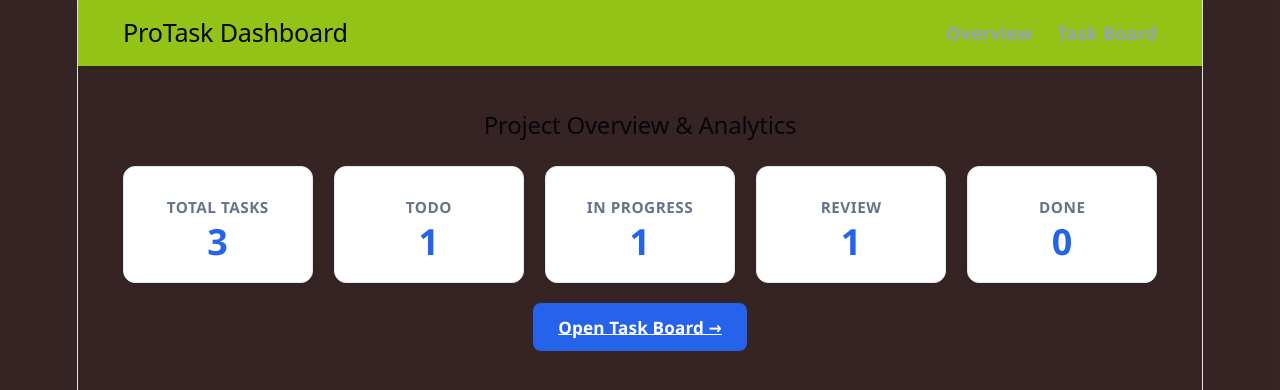
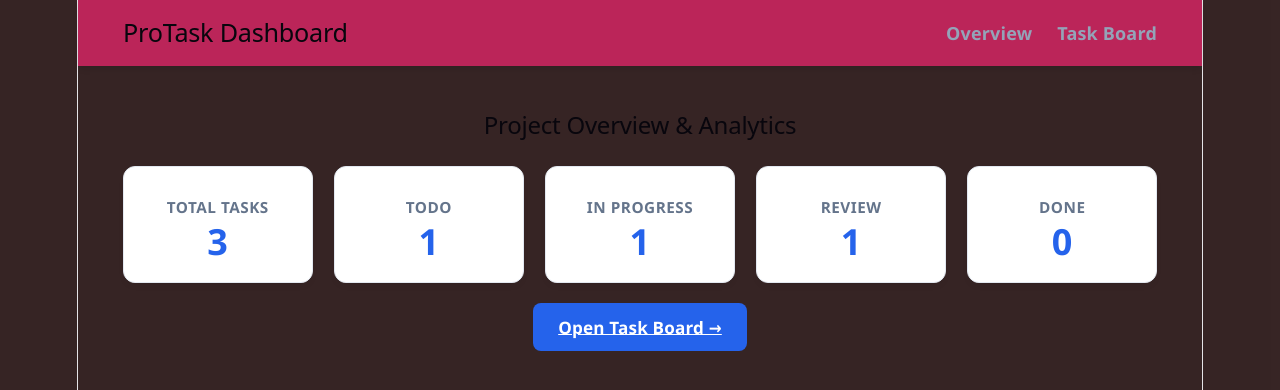
Before and after one commit to Inbatamilan7/Project-dashboard, a React (Vite) app: page / in a window 1280 px wide. Shown: the top 390 px of the page. Built offline with nearby package versions, Linux system fonts and the light colour scheme.

Commit message:
fix:change it

```diff
--- a/src/App.css
+++ b/src/App.css
@@ -12,8 +12,8 @@ body {
 }
 
 .navbar {
-  background-color: #92c316;
-  color: rgb(146, 19, 19);
+  background-color: #bb2559;
+  color: rgb(29, 219, 229);
   padding: 1rem 2.5rem;
   display: flex;
   justify-content: space-between;
```
